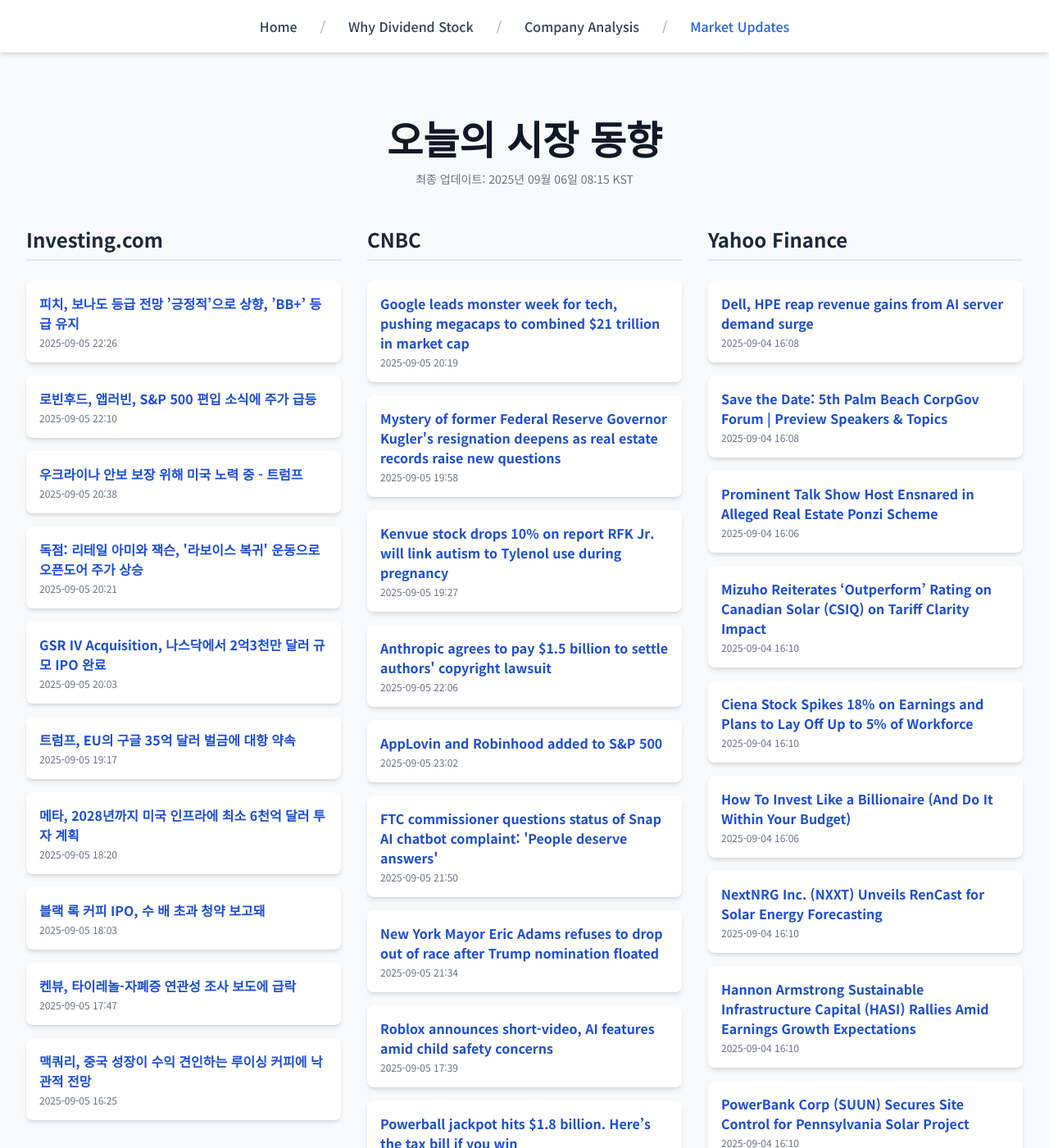
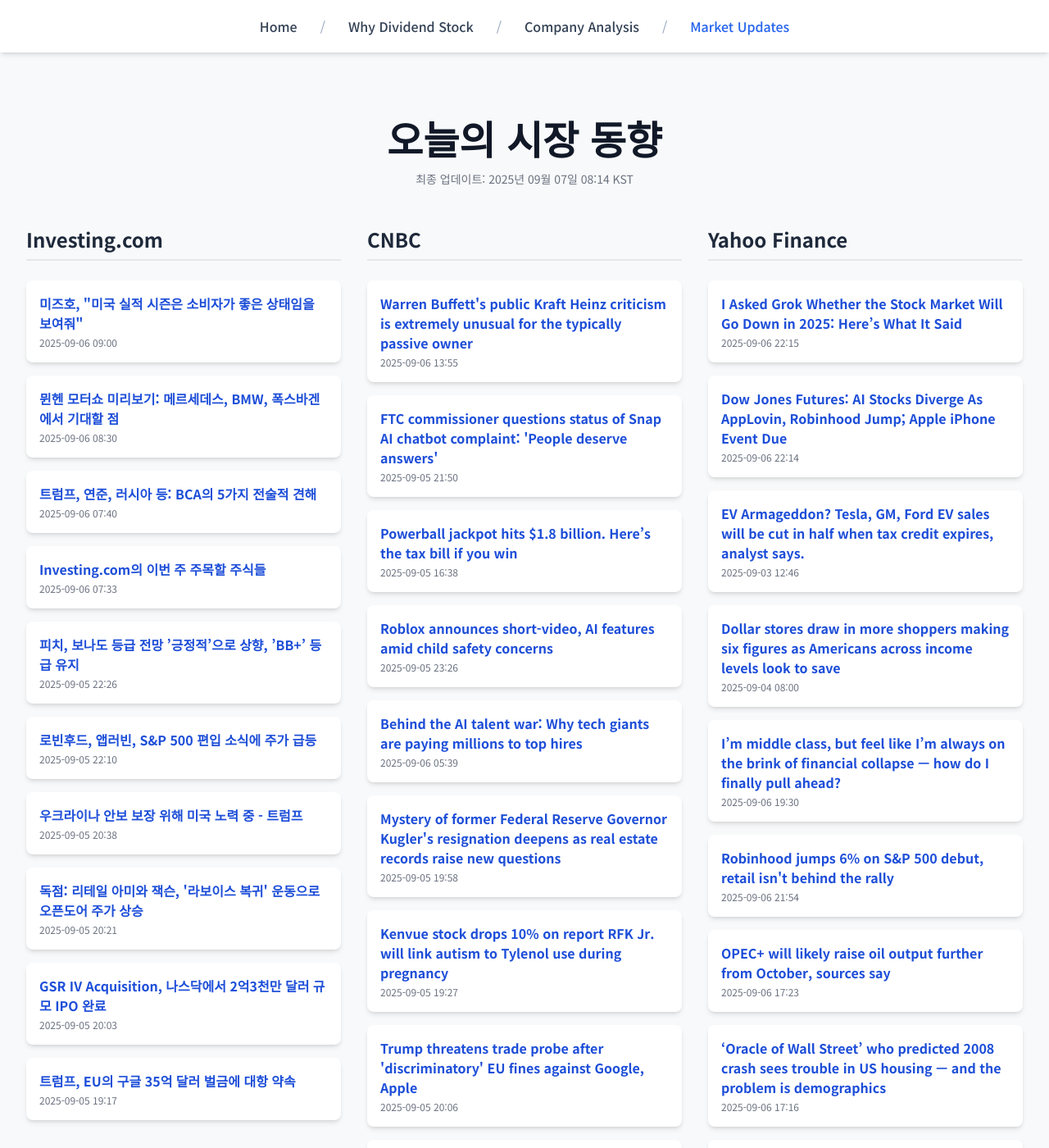
Before and after one commit to Kay-Hwang/my-company-analysis, a Jekyll site: the page built from market-updates.html, in a window 1280 px wide and 1400 px high. Shown: the whole window at 82% size. Built offline with Jekyll 4.4.1, drawn with Linux system fonts in a browser that asks for light colours; nearby versions of some CDN libraries; a script that is not in the unit is left out; some of the changed text lies outside the part shown.

Commit message:
Update daily data

```diff
--- a/_data/latest_data.json
+++ b/_data/latest_data.json
@@ -1,7 +1,31 @@
 {
-  "lastUpdated": "2025년 09월 06일 08:15 KST",
+  "lastUpdated": "2025년 09월 07일 08:14 KST",
   "news": {
     "investing": [
+      {
+        "title": "미즈호, \"미국 실적 시즌은 소비자가 좋은 상태임을 보여줘\"",
+        "link": "https://kr.investing.com/news/stock-market-news/article-1622483",
+        "pubDate": "2025-09-06 09:00:04",
+        "summary": "미즈호, \"미국 실적 시즌은 소비자가 좋은 상태임을 보여줘\""
+      },
+      {
+        "title": "뮌헨 모터쇼 미리보기: 메르세데스, BMW, 폭스바겐에서 기대할 점",
+        "link": "https://kr.investing.com/news/stock-market-news/article-1622479",
+        "pubDate": "2025-09-06 08:30:06",
+        "summary": "뮌헨 모터쇼 미리보기: 메르세데스, BMW, 폭스바겐에서 기대할 점"
+      },
+      {
+        "title": "트럼프, 연준, 러시아 등: BCA의 5가지 전술적 견해",
+        "link": "https://kr.investing.com/news/stock-market-news/article-1622475",
+        "pubDate": "2025-09-06 07:40:29",
+        "summary": "트럼프, 연준, 러시아 등: BCA의 5가지 전술적 견해"
+      },
+      {
+        "title": "Investing.com의 이번 주 주목할 주식들",
+        "link": "https://kr.investing.com/news/stock-market-news/article-1622470",
+        "pubDate": "2025-09-06 07:33:57",
+        "summary": "Investing.com의 이번 주 주목할 주식들"
+      },
       {
         "title": "피치, 보나도 등급 전망 ’긍정적’으로 상향, ’BB+’ 등급 유지",
         "link": "https://kr.investing.com/news/stock-market-news/article-93CH-1622344",
@@ -37,38 +61,38 @@
         "link": "https://kr.investing.com/news/stock-market-news/article-1622170",
         "pubDate": "2025-09-05 19:17:52",
         "summary": "트럼프, EU의 구글 35억 달러 벌금에 대항 약속"
-      },
-      {
-        "title": "메타, 2028년까지 미국 인프라에 최소 6천억 달러 투자 계획",
-        "link": "https://kr.investing.com/news/stock-market-news/article-93CH-1622129",
-        "pubDate": "2025-09-05 18:20:59",
-        "summary": "메타, 2028년까지 미국 인프라에 최소 6천억 달러 투자 계획"
-      },
-      {
-        "title": "블랙 록 커피 IPO, 수 배 초과 청약 보고돼",
-        "link": "https://kr.investing.com/news/stock-market-news/article-432SI-1622118",
-        "pubDate": "2025-09-05 18:03:09",
-        "summary": "블랙 록 커피 IPO, 수 배 초과 청약 보고돼"
-      },
-      {
-        "title": "켄뷰, 타이레놀-자폐증 연관성 조사 보도에 급락",
-        "link": "https://kr.investing.com/news/stock-market-news/article-93CH-1622103",
-        "pubDate": "2025-09-05 17:47:26",
-        "summary": "켄뷰, 타이레놀-자폐증 연관성 조사 보도에 급락"
-      },
-      {
-        "title": "맥쿼리, 중국 성장이 수익 견인하는 루이싱 커피에 낙관적 전망",
-        "link": "https://kr.investing.com/news/stock-market-news/article-1622057",
-        "pubDate": "2025-09-05 16:25:25",
-        "summary": "맥쿼리, 중국 성장이 수익 견인하는 루이싱 커피에 낙관적 전망"
       }
     ],
     "cnbc": [
       {
-        "title": "Google leads monster week for tech, pushing megacaps to combined $21 trillion in market cap",
-        "link": "https://www.cnbc.com/2025/09/05/tech-megacaps-worth-market-cap.html",
-        "pubDate": "Fri, 05 Sep 2025 20:19:21 GMT",
-        "summary": "Tech's megacaps got bigger this week, and the eight trillion-dollar companies now make up a combined 36% of the S&amp;P 500."
+        "title": "Warren Buffett's public Kraft Heinz criticism is extremely unusual for the typically passive owner",
+        "link": "https://www.cnbc.com/2025/09/06/warren-buffetts-public-kraft-heinz-criticism-is-extremely-unusual-for-the-typically-passive-owner.html",
+        "pubDate": "Sat, 06 Sep 2025 13:55:37 GMT",
+        "summary": "Alex Crippen on the latest Warren Buffett news for the Warren Buffett Watch newsletter."
+      },
+      {
+        "title": "FTC commissioner questions status of Snap AI chatbot complaint: 'People deserve answers'",
+        "link": "https://www.cnbc.com/2025/09/05/ftc-snap-ai-chatbot-rebecca-slaughter.html",
+        "pubDate": "Fri, 05 Sep 2025 21:50:16 GMT",
+        "summary": "President Trump attempted to remove Slaughter from her FTC position, but a U.S. appeals court allowed her to maintain her role."
+      },
+      {
+        "title": "Powerball jackpot hits $1.8 billion. Here’s the tax bill if you win",
+        "link": "https://www.cnbc.com/2025/09/05/powerball-jackpot-tax-bill.html",
+        "pubDate": "Fri, 05 Sep 2025 16:38:15 GMT",
+        "summary": "The Powerball jackpot soared to an estimated $1.8 billion on Friday. Here's what the winner can expect to pay in taxes."
+      },
+      {
+        "title": "Roblox announces short-video, AI features amid child safety concerns",
+        "link": "https://www.cnbc.com/2025/09/05/roblox-short-video-ai-child-safety-concerns.html",
+        "pubDate": "Fri, 05 Sep 2025 23:26:31 GMT",
+        "summary": "Roblox on Friday announced new short-video and AI features that come amid increasing lawmaker scrutiny into how the company protects children on its platform."
+      },
+      {
+        "title": "Behind the AI talent war: Why tech giants are paying millions to top hires",
+        "link": "https://www.cnbc.com/2025/09/06/ai-talent-war-tech-giants-pay-talent-millions-of-dollars.html",
+        "pubDate": "Sat, 06 Sep 2025 05:39:35 GMT",
+        "summary": "It costs billions of dollars to build artificial intelligence models, and tech companies are battling for talent to get ahead in the AI arms race."
       },
       {
         "title": "Mystery of former Federal Reserve Governor Kugler's resignation deepens as real estate records raise new questions",
@@ -83,108 +107,84 @@
         "summary": "HHS will release the report that could draw that link between the pain medication and autism this month, according to the Wall Street Journal."
       },
       {
-        "title": "Anthropic agrees to pay $1.5 billion to settle authors' copyright lawsuit",
-        "link": "https://www.cnbc.com/2025/09/05/anthropic-to-pay-1point5-billion-to-settle-authors-copyright-lawsuit-.html",
-        "pubDate": "Fri, 05 Sep 2025 22:06:49 GMT",
-        "summary": "Authors had sued Anthropic, claiming the artificial intelligence startup had illegally used their books to train its models."
+        "title": "Trump threatens trade probe after 'discriminatory' EU fines against Google, Apple",
+        "link": "https://www.cnbc.com/2025/09/05/trump-threatens-trade-probe-after-discriminatory-eu-fines-against-google-apple.html",
+        "pubDate": "Fri, 05 Sep 2025 20:06:12 GMT",
+        "summary": "Google CEO Sundar Pichai thanked Trump at a White House dinner after a U.S. judge issued a favorable ruling in the landmark antitrust case against Alphabet."
       },
       {
-        "title": "AppLovin and Robinhood added to S&P 500",
-        "link": "https://www.cnbc.com/2025/09/05/applovin-robinhood-sp-500.html",
-        "pubDate": "Fri, 05 Sep 2025 23:02:13 GMT",
-        "summary": "The S&amp;P 500 already has a heavy concentration of large technology companies. Datadog and DoorDash entered earlier this year."
+        "title": "5 facts a dermatologist wants you to know about sunscreen: Using it is just as important as brushing your teeth, he says",
+        "link": "https://www.cnbc.com/2025/09/06/5-facts-a-dermatologist-wants-you-know-about-sunscreen.html",
+        "pubDate": "Sat, 06 Sep 2025 15:00:01 GMT",
+        "summary": "There are many misconceptions about sunscreen. Here are a few facts that may surprise you from dermatologist Dr. Adam Friedman."
       },
       {
-        "title": "FTC commissioner questions status of Snap AI chatbot complaint: 'People deserve answers'",
-        "link": "https://www.cnbc.com/2025/09/05/ftc-snap-ai-chatbot-rebecca-slaughter.html",
-        "pubDate": "Fri, 05 Sep 2025 21:50:16 GMT",
-        "summary": "President Trump attempted to remove Slaughter from her FTC position, but a U.S. appeals court allowed her to maintain her role."
-      },
-      {
-        "title": "New York Mayor Eric Adams refuses to drop out of race after Trump nomination floated",
-        "link": "https://www.cnbc.com/2025/09/05/new-york-mayor-eric-adams-to-make-important-campaign-announcement-as-trump-nomination-floated.html",
-        "pubDate": "Fri, 05 Sep 2025 21:34:52 GMT",
-        "summary": "President Trump has said he wants two candidates to drop out of the New York mayor's race to clear the way to beat Democratic nominee Zohran Mamdani."
-      },
-      {
-        "title": "Roblox announces short-video, AI features amid child safety concerns",
-        "link": "https://www.cnbc.com/2025/09/05/roblox-short-video-ai-child-safety-concerns.html",
-        "pubDate": "Fri, 05 Sep 2025 17:39:23 GMT",
-        "summary": "Roblox on Friday announced new short-video and AI features that come amid increasing lawmaker scrutiny into how the company protects children on its platform."
-      },
-      {
-        "title": "Powerball jackpot hits $1.8 billion. Here’s the tax bill if you win",
-        "link": "https://www.cnbc.com/2025/09/05/powerball-jackpot-tax-bill.html",
-        "pubDate": "Fri, 05 Sep 2025 16:38:15 GMT",
-        "summary": "The Powerball jackpot soared to an estimated $1.8 billion on Friday. Here's what the winner can expect to pay in taxes."
-      },
-      {
-        "title": "Cramer's week ahead: New economic data and Apple's latest iPhone",
-        "link": "https://www.cnbc.com/2025/09/05/cramers-week-ahead-new-economic-data-and-apples-latest-iphone.html",
-        "pubDate": "Fri, 05 Sep 2025 23:01:02 GMT",
-        "summary": "CNBC's Jim Cramer on Friday walked investors through next week on Wall Street."
+        "title": "Wall Street’s dilemma: How Fed rate cut hopes clashed with slowing jobs growth",
+        "link": "https://www.cnbc.com/2025/09/06/wall-streets-dilemma-how-fed-rate-cut-hopes-clashed-with-slowing-jobs-growth.html",
+        "pubDate": "Sat, 06 Sep 2025 16:34:03 GMT",
+        "summary": "The S&amp;P 500 and Nasdaq both briefly hit record intraday highs Friday before tumbling on a weaker August jobs report."
       }
     ],
     "yahoo": [
       {
-        "title": "Dell, HPE reap revenue gains from AI server demand surge",
-        "link": "https://finance.yahoo.com/news/dell-hpe-reap-revenue-gains-160806804.html",
-        "pubDate": "2025-09-04T16:08:06Z",
-        "summary": "Dell, HPE reap revenue gains from AI server demand surge"
+        "title": "I Asked Grok Whether the Stock Market Will Go Down in 2025: Here’s What It Said",
+        "link": "https://finance.yahoo.com/news/asked-grok-whether-stock-market-221512611.html",
+        "pubDate": "2025-09-06T22:15:12Z",
+        "summary": "I Asked Grok Whether the Stock Market Will Go Down in 2025: Here’s What It Said"
       },
       {
-        "title": "Save the Date: 5th Palm Beach CorpGov Forum | Preview Speakers & Topics",
-        "link": "https://finance.yahoo.com/news/save-date-5th-palm-beach-160814812.html",
-        "pubDate": "2025-09-04T16:08:14Z",
-        "summary": "Save the Date: 5th Palm Beach CorpGov Forum | Preview Speakers & Topics"
+        "title": "Dow Jones Futures: AI Stocks Diverge As AppLovin, Robinhood Jump; Apple iPhone Event Due",
+        "link": "https://www.investors.com/market-trend/stock-market-today/dow-jones-futures-apple-iphone-nvidia-tesla-applovin-robinhood/?src=A00220&yptr=yahoo",
+        "pubDate": "2025-09-06T22:14:47Z",
+        "summary": "Dow Jones Futures: AI Stocks Diverge As AppLovin, Robinhood Jump; Apple iPhone Event Due"
       },
       {
-        "title": "Prominent Talk Show Host Ensnared in Alleged Real Estate Ponzi Scheme",
-        "link": "https://www.barrons.com/articles/buck-sexton-rad-reit-lawsuit-1d4580ba?siteid=yhoof2&yptr=yahoo",
-        "pubDate": "2025-09-04T16:06:00Z",
-        "summary": "Prominent Talk Show Host Ensnared in Alleged Real Estate Ponzi Scheme"
+        "title": "EV Armageddon? Tesla, GM, Ford EV sales will be cut in half when tax credit expires, analyst says.",
+        "link": "https://finance.yahoo.com/news/ev-armageddon-tesla-gm-ford-ev-sales-will-be-cut-in-half-when-tax-credit-expires-analyst-says-124602947.html",
+        "pubDate": "2025-09-03T12:46:02Z",
+        "summary": "EV Armageddon? Tesla, GM, Ford EV sales will be cut in half when tax credit expires, analyst says."
       },
       {
-        "title": "Mizuho Reiterates ‘Outperform’ Rating on Canadian Solar (CSIQ) on Tariff Clarity Impact",
-        "link": "https://finance.yahoo.com/news/mizuho-reiterates-outperform-rating-canadian-161036622.html",
-        "pubDate": "2025-09-04T16:10:36Z",
-        "summary": "Mizuho Reiterates ‘Outperform’ Rating on Canadian Solar (CSIQ) on Tariff Clarity Impact"
+        "title": "Dollar stores draw in more shoppers making six figures as Americans across income levels look to save",
+        "link": "https://finance.yahoo.com/news/dollar-stores-draw-in-more-shoppers-making-six-figures-as-americans-across-income-levels-look-to-save-080041053.html",
+        "pubDate": "2025-09-04T08:00:41Z",
+        "summary": "Dollar stores draw in more shoppers making six figures as Americans across income levels look to save"
       },
       {
-        "title": "Ciena Stock Spikes 18% on Earnings and Plans to Lay Off Up to 5% of Workforce",
-        "link": "https://www.barrons.com/articles/ciena-earnings-stock-price-bc2516f6?siteid=yhoof2&yptr=yahoo",
-        "pubDate": "2025-09-04T16:10:00Z",
-        "summary": "Ciena Stock Spikes 18% on Earnings and Plans to Lay Off Up to 5% of Workforce"
+        "title": "I’m middle class, but feel like I’m always on the brink of financial collapse — how do I finally pull ahead?",
+        "link": "https://finance.yahoo.com/news/m-middle-class-feel-m-193000043.html",
+        "pubDate": "2025-09-06T19:30:00Z",
+        "summary": "I’m middle class, but feel like I’m always on the brink of financial collapse — how do I finally pull ahead?"
       },
       {
-        "title": "How To Invest Like a Billionaire (And Do It Within Your Budget)",
-        "link": "https://finance.yahoo.com/news/invest-billionaire-within-budget-120026046.html",
-        "pubDate": "2025-09-04T16:06:10Z",
-        "summary": "How To Invest Like a Billionaire (And Do It Within Your Budget)"
+        "title": "Robinhood jumps 6% on S&P 500 debut, retail isn't behind the rally",
+        "link": "https://finance.yahoo.com/news/robinhood-jumps-6-p-500-215417171.html",
+        "pubDate": "2025-09-06T21:54:17Z",
+        "summary": "Robinhood jumps 6% on S&P 500 debut, retail isn't behind the rally"
       },
       {
-        "title": "NextNRG Inc. (NXXT) Unveils RenCast for Solar Energy Forecasting",
-        "link": "https://finance.yahoo.com/news/nextnrg-inc-nxxt-unveils-rencast-161029081.html",
-        "pubDate": "2025-09-04T16:10:29Z",
-        "summary": "NextNRG Inc. (NXXT) Unveils RenCast for Solar Energy Forecasting"
+        "title": "OPEC+ will likely raise oil output further from October, sources say",
+        "link": "https://finance.yahoo.com/news/opec-likely-agree-further-oil-172325368.html",
+        "pubDate": "2025-09-06T17:23:25Z",
+        "summary": "OPEC+ will likely raise oil output further from October, sources say"
       },
       {
-        "title": "Hannon Armstrong Sustainable Infrastructure Capital (HASI) Rallies Amid Earnings Growth Expectations",
-        "link": "https://finance.yahoo.com/news/hannon-armstrong-sustainable-infrastructure-capital-161035343.html",
-        "pubDate": "2025-09-04T16:10:35Z",
-        "summary": "Hannon Armstrong Sustainable Infrastructure Capital (HASI) Rallies Amid Earnings Growth Expectations"
+        "title": "‘Oracle of Wall Street’ who predicted 2008 crash sees trouble in US housing — and the problem is demographics",
+        "link": "https://finance.yahoo.com/news/oracle-wall-street-predicted-2008-171600020.html",
+        "pubDate": "2025-09-06T17:16:00Z",
+        "summary": "‘Oracle of Wall Street’ who predicted 2008 crash sees trouble in US housing — and the problem is demographics"
       },
       {
-        "title": "PowerBank Corp (SUUN) Secures Site Control for Pennsylvania Solar Project",
-        "link": "https://finance.yahoo.com/news/powerbank-corp-suun-secures-control-161030140.html",
-        "pubDate": "2025-09-04T16:10:30Z",
-        "summary": "PowerBank Corp (SUUN) Secures Site Control for Pennsylvania Solar Project"
+        "title": "US SEC closes investigation of Swedbank",
+        "link": "https://finance.yahoo.com/news/us-sec-closes-investigation-swedbank-164627626.html",
+        "pubDate": "2025-09-06T16:46:27Z",
+        "summary": "US SEC closes investigation of Swedbank"
       },
       {
-        "title": "Lithium Americas Corp (LAC) Touts Lithium Thacker Pass Project Growth",
-        "link": "https://finance.yahoo.com/news/lithium-americas-corp-lac-touts-161038368.html",
-        "pubDate": "2025-09-04T16:10:38Z",
-        "summary": "Lithium Americas Corp (LAC) Touts Lithium Thacker Pass Project Growth"
+        "title": "Up 50% in 2025, Is This ‘Strong Buy’ Growth Stock Worth Snapping Up Now?",
+        "link": "https://finance.yahoo.com/news/50-2025-strong-buy-growth-160002640.html",
+        "pubDate": "2025-09-06T16:00:02Z",
+        "summary": "Up 50% in 2025, Is This ‘Strong Buy’ Growth Stock Worth Snapping Up Now?"
       }
     ]
   }
```
